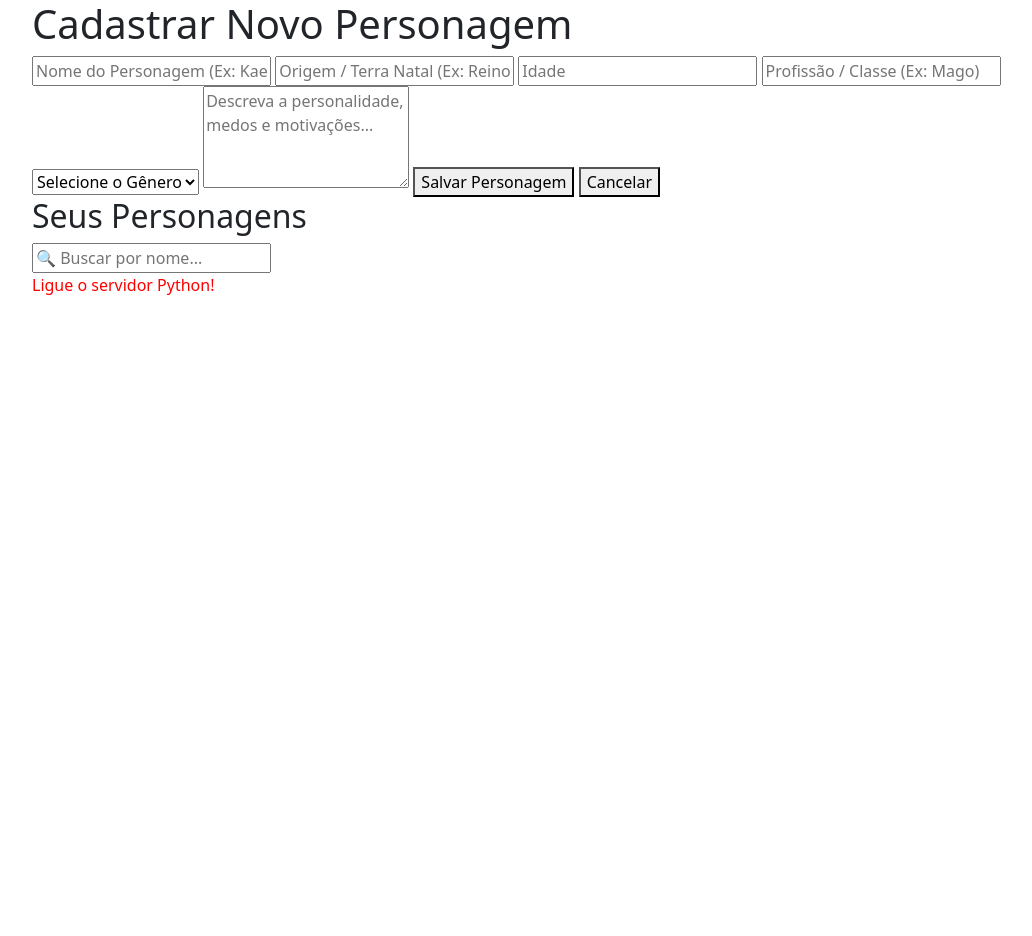
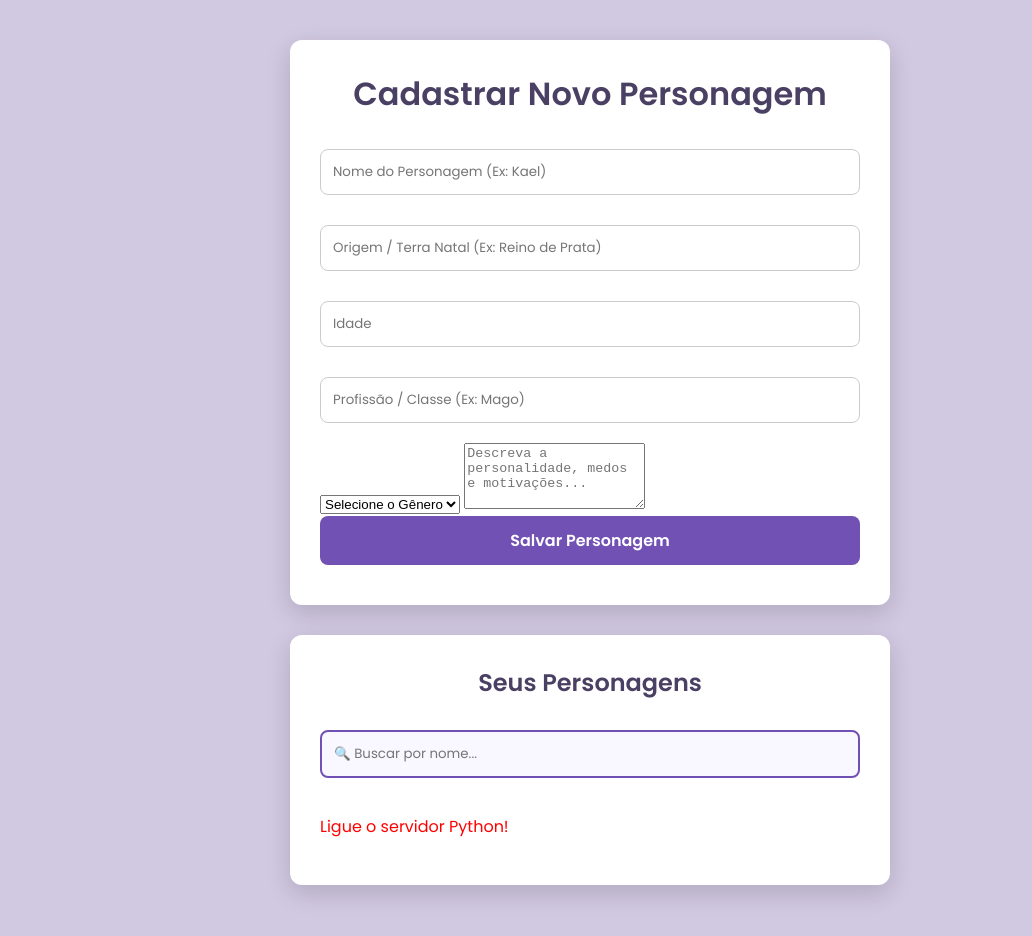
Before and after one commit to AnaQuezia-yay/CRUD-de-personagens, a plain HTML site: page index.html in a window 1280 px wide. Shown: the whole page, without its empty margins (50-1082 px from the left). Before the commit the page ends 800 px from the top, so only its background shows below. Drawn offline with nearby package versions, Linux system fonts and the light colour scheme; no server answers.

Commit message:
E vamos de CSS

```diff
--- a/index.html
+++ b/index.html
@@ -4,7 +4,6 @@
     <meta charset="UTF-8">
     <title>Catálogo de Personagens</title>
     <link rel="stylesheet" href="style.css">
-    <link href="https://cdn.jsdelivr.net/npm/bootstrap@5.3.2/dist/css/bootstrap.min.css" rel="stylesheet">
 </head>
 <body>
     <div class="container">
--- a/style.css
+++ b/style.css
@@ -0,0 +1,45 @@
+@import url('https://fonts.googleapis.com/css2?family=Poppins:wght@400;600&display=swap');
+
+body {
+    font-family: 'Poppins', sans-serif;
+    background-color: #d1c8e1; /* O fundo roxo que você colocou */
+    color: #333; display: flex; flex-direction: column; align-items: center;
+    padding: 40px 20px; margin: 0;
+}
+
+.container {
+    background-color: #ffffff; width: 100%; max-width: 600px;
+    padding: 30px; border-radius: 12px; margin-bottom: 30px;
+    box-shadow: 0 8px 24px rgba(0,0,0,0.15); /* Cria um destaque */
+    box-sizing: border-box;
+}
+
+h1, h2 { text-align: center; color: #4a4063; margin-top: 0; }
+
+input {
+    width: 100%; padding: 12px; margin: 10px 0 20px 0;
+    border: 1px solid #ccc; border-radius: 8px; box-sizing: border-box;
+    font-family: 'Poppins', sans-serif; outline: none;
+}
+input:focus { border-color: #7251b5; }
+
+#pesquisa { border: 2px solid #7251b5; background-color: #f9f7ff; }
+
+button {
+    width: 100%; padding: 12px; font-weight: 600; font-size: 16px;
+    border: none; border-radius: 8px; cursor: pointer;
+    background-color: #7251b5; color: white; margin-bottom: 10px;
+    font-family: 'Poppins', sans-serif; transition: 0.2s;
+}
+button:hover { background-color: #5d4296; }
+.btn-cancelar { background-color: #6c757d; display: none; }
+
+.filme-item {
+    background: #f9f9f9; padding: 15px 20px; margin-bottom: 12px;
+    border-radius: 8px; border-left: 5px solid #7251b5;
+    display: flex; justify-content: space-between; align-items: center;
+}
+.acoes { display: flex; gap: 10px; }
+.acoes button { padding: 8px 12px; font-size: 14px; width: auto; margin: 0; }
+.btn-editar { background-color: #ffc107; color: #333; }
+.btn-excluir { background-color: #ff4d4d; color: white; }
```
